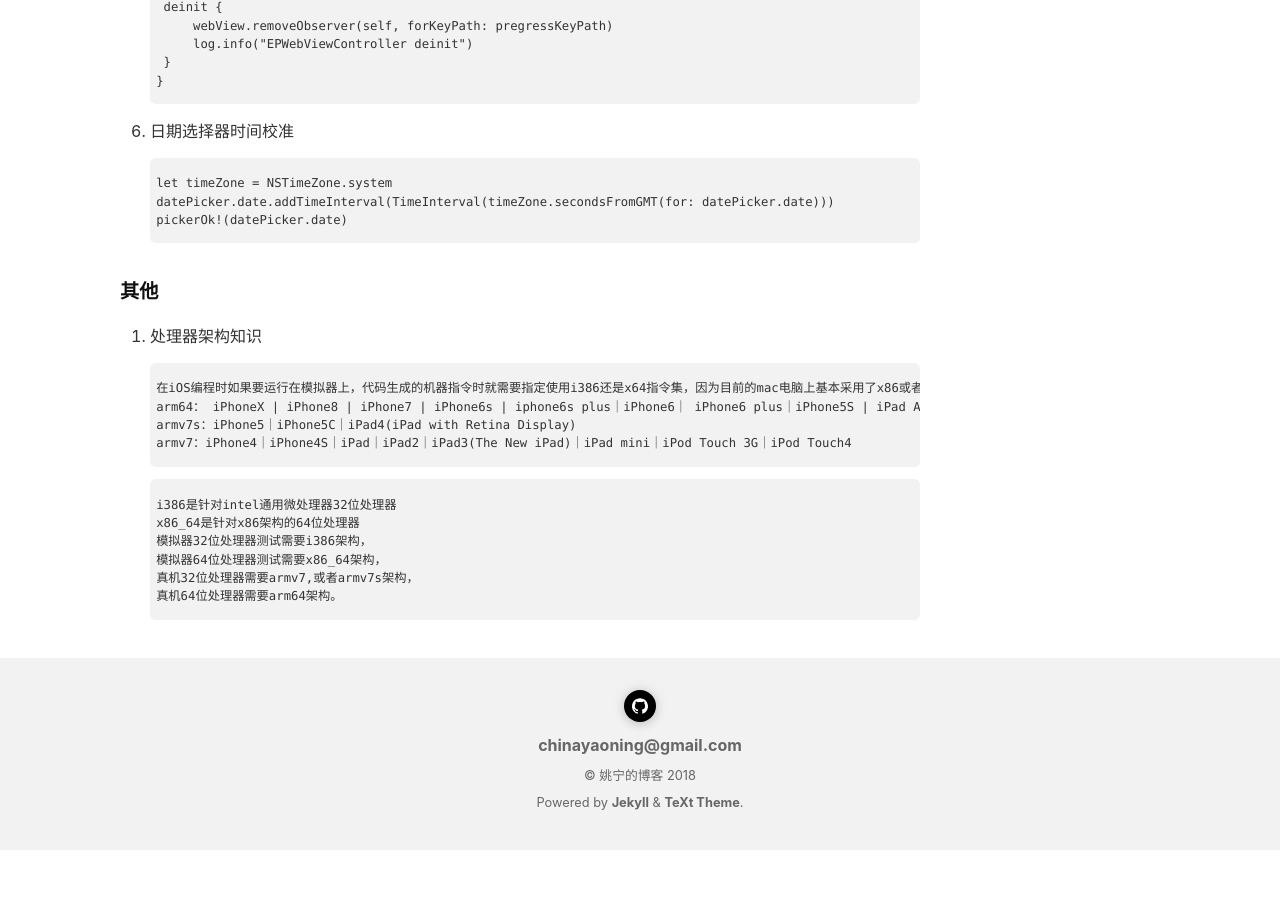
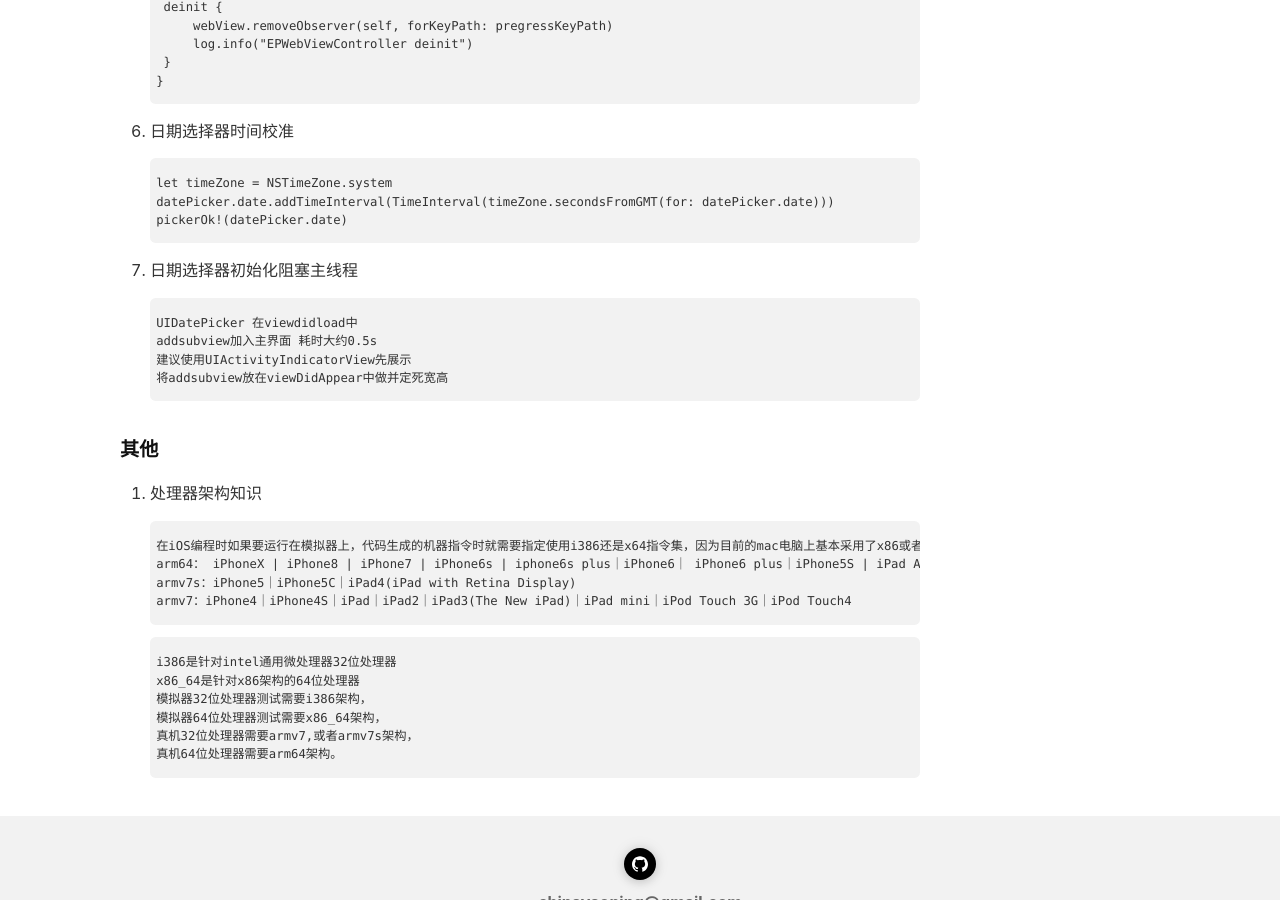
Before and after one commit to xcuYao/xcuYao.github.io, a Jekyll site: the page built from _posts/2018-06-20-iOS开发常用Tips.md, in a window 1280 px wide and 900 px high, scrolled down 2615 px. Built offline with Jekyll 4.4.1, drawn with Linux system fonts in a browser that asks for light colours; nearby versions of some CDN libraries; comment, search, counter and statistics services are not loaded; before the commit the page ends 3465 px from its top, so only the background shows below that.

Commit message:
modify something

````diff
--- a/_posts/2018-06-20-iOS开发常用Tips.md
+++ b/_posts/2018-06-20-iOS开发常用Tips.md
@@ -125,6 +125,14 @@ datePicker.date.addTimeInterval(TimeInterval(timeZone.secondsFromGMT(for: datePi
 pickerOk!(datePicker.date)
 ```
 
+7. 日期选择器初始化阻塞主线程
+```
+UIDatePicker 在viewdidload中
+addsubview加入主界面 耗时大约0.5s
+建议使用UIActivityIndicatorView先展示
+将addsubview放在viewDidAppear中做并定死宽高
+```
+
 ### 其他
 1. 处理器架构知识
 ```
````
